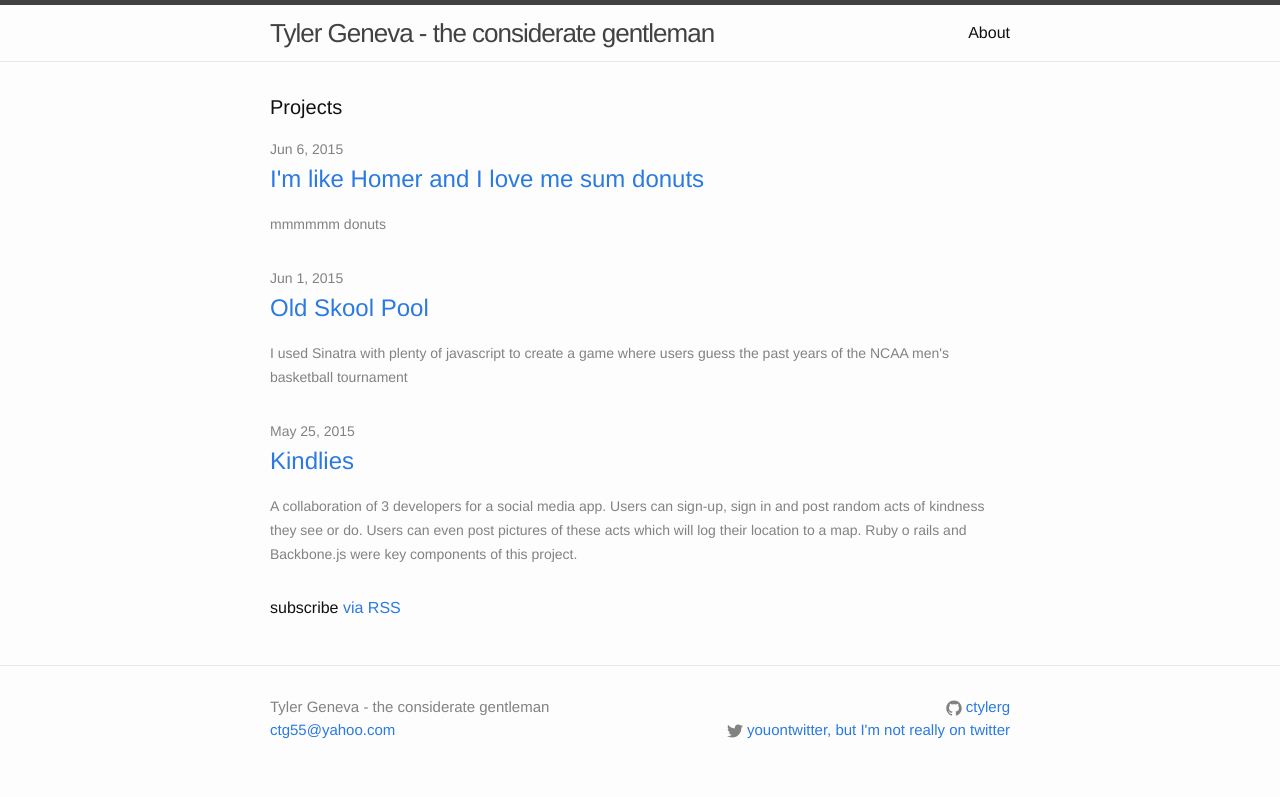
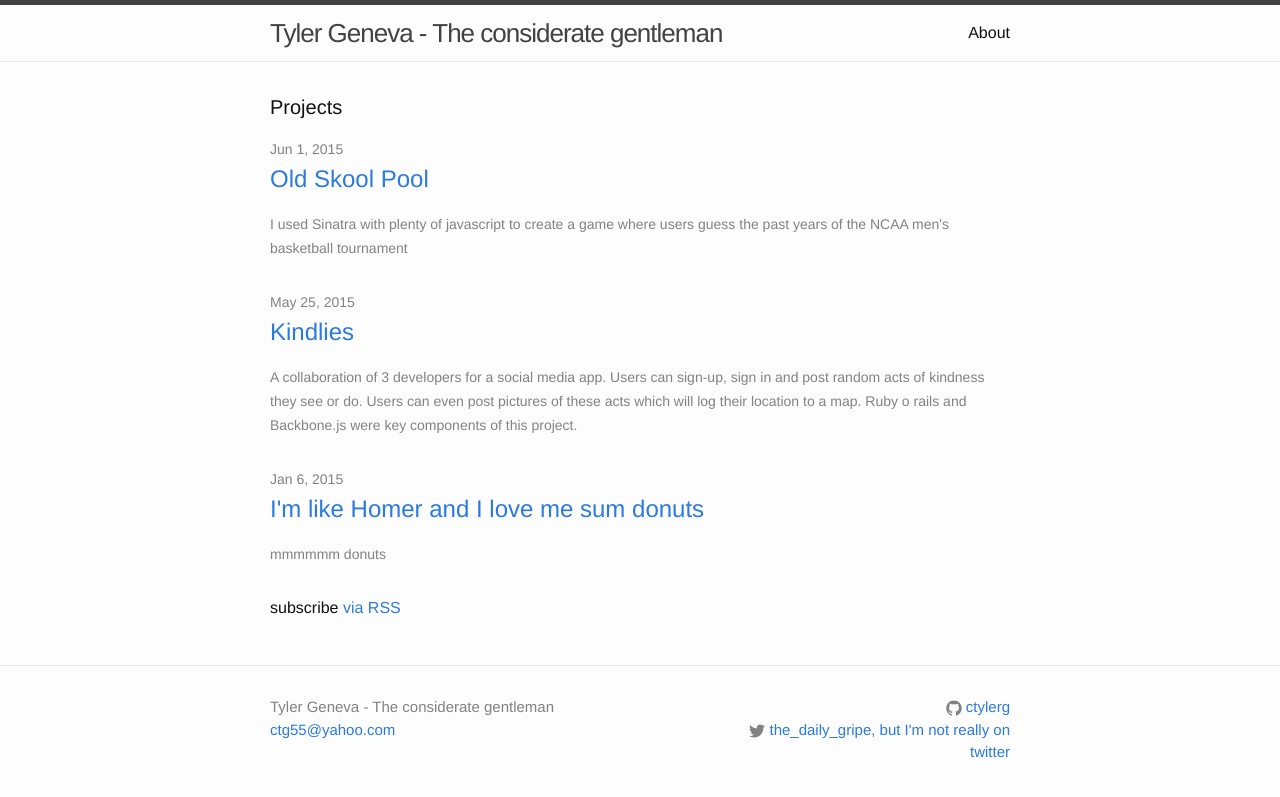
Before and after one commit to ctylerg/ctylerg.github.io, a Jekyll site: the page built from index.html, in a window 1280 px wide. Shown: the top 797 px of the page. Built offline with Jekyll 4.4.1, drawn with Linux system fonts in a browser that asks for light colours.

```diff
--- a/_config.yml
+++ b/_config.yml
@@ -1,11 +1,11 @@
 # Site settings
-title: Tyler Geneva - the considerate gentleman
+title: Tyler Geneva - The considerate gentleman
 email: ctg55@yahoo.com
 description: > # this means to ignore newlines until "baseurl:"
   Tyler Geneva's full-stack portfolio site
 baseurl: "" # the subpath of your site, e.g. /blog/
 url: "https://ctylerg.github.io" # the base hostname & protocol for your site
-twitter_username: youontwitter, but I'm not really on twitter
+twitter_username: the_daily_gripe, but I'm not really on twitter
 github_username:  ctylerg
 
 # Build settings
--- a/_posts/2015-06-06-mmmmmdonut.markdown
+++ b/_posts/2015-06-06-mmmmmdonut.markdown
@@ -2,7 +2,7 @@
 layout: post
 title:  "I'm like Homer and I love me sum donuts"
 description: mmmmmm donuts
-date:   2015-06-06 10:34:07
+date:   2015-01-06 10:34:07
 categories: portfolio update
 ---
 
```
Also changed, not shown: _posts/2015-06-01-Old-Skool-Pool.markdown (+7 -5 lines), 2 other files.
